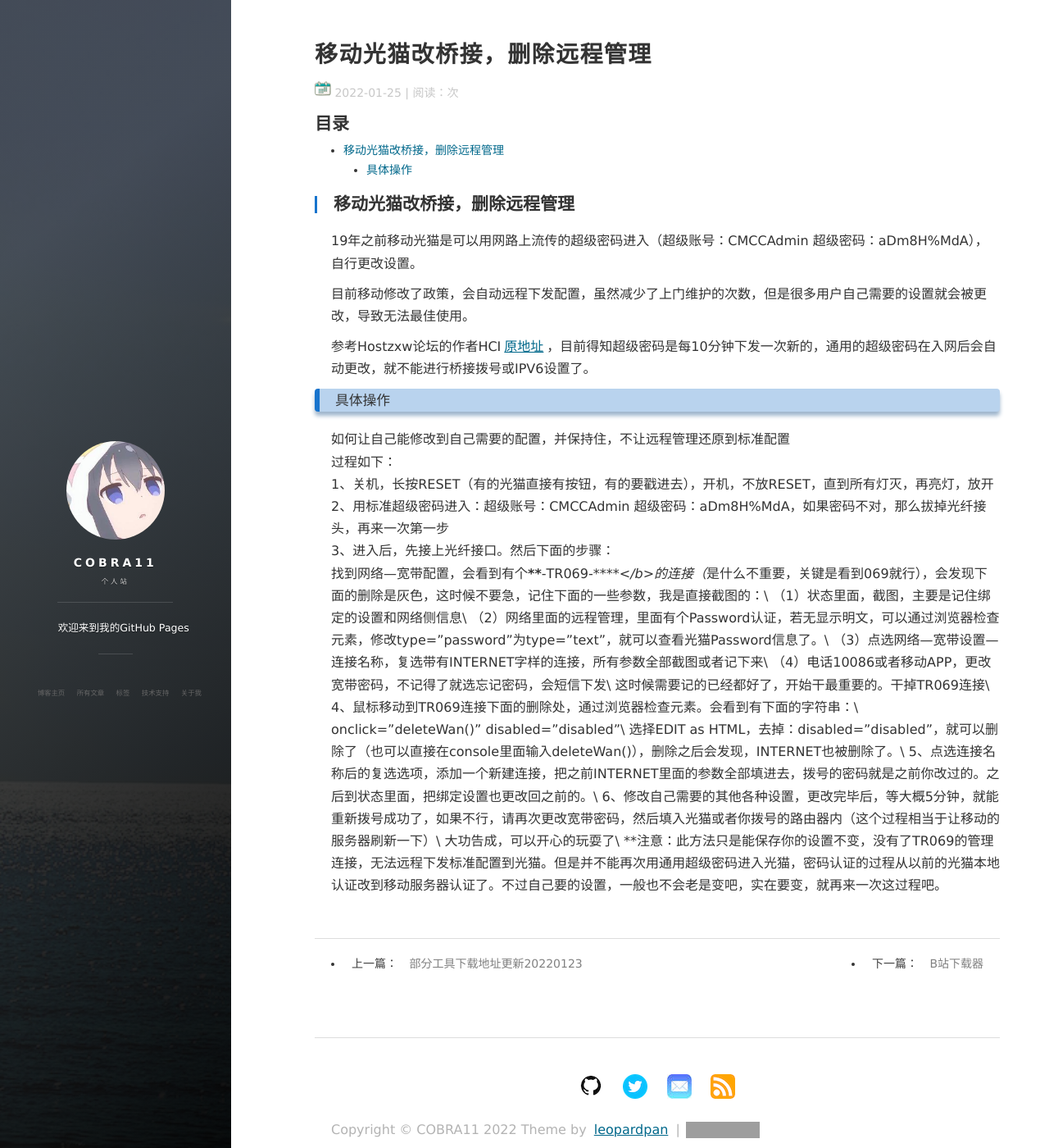
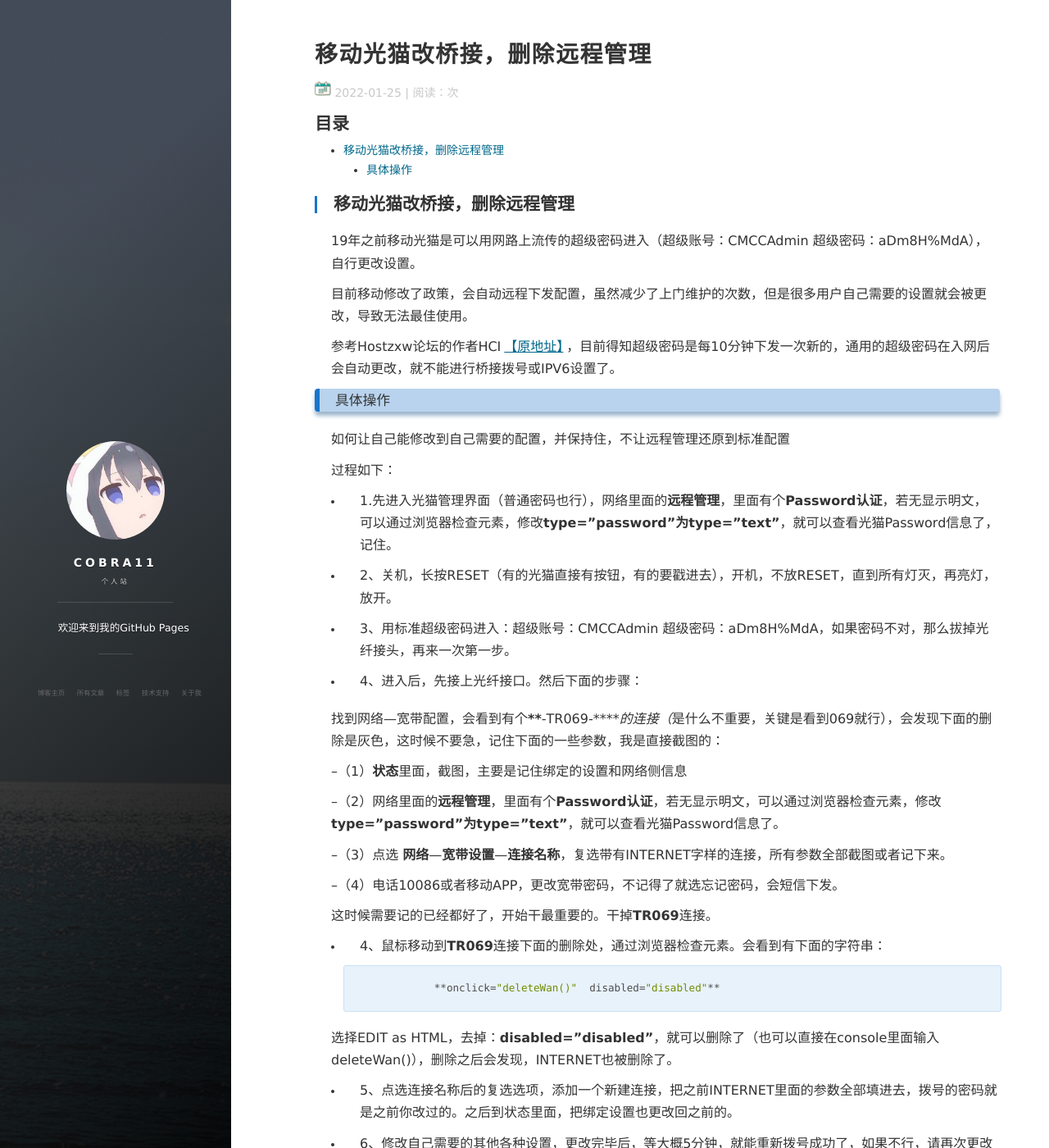
Before and after one commit to JackCobra11/JackCobra11.github.io, a Jekyll site: the page built from _posts/2022-01-25-CMCCmodem.md, in a window 1280 px wide and 1400 px high. Shown: the whole window at 82% size. Built offline with Jekyll 4.4.1, drawn with Linux system fonts in a browser that asks for light colours; nearby versions of some CDN libraries; comment, search, counter and statistics services are not loaded; some of the changed text lies outside the part shown; grey boxes are pictures that could not be loaded.

Commit message:
Update 2022-01-25-CMCCmodem.md

```diff
--- a/_posts/2022-01-25-CMCCmodem.md
+++ b/_posts/2022-01-25-CMCCmodem.md
@@ -12,24 +12,43 @@
 
 目前移动修改了政策，会自动远程下发配置，虽然减少了上门维护的次数，但是很多用户自己需要的设置就会被更改，导致无法最佳使用。
 
-参考Hostzxw论坛的作者HCI[原地址](https://hostzxw.com/242127340.html)，目前得知超级密码是每10分钟下发一次新的，通用的超级密码在入网后会自动更改，就不能进行桥接拨号或IPV6设置了。
+参考Hostzxw论坛的作者HCI[【原地址】](https://hostzxw.com/242127340.html)，目前得知超级密码是每10分钟下发一次新的，通用的超级密码在入网后会自动更改，就不能进行桥接拨号或IPV6设置了。
 
 ### 具体操作
-如何让自己能修改到自己需要的配置，并保持住，不让远程管理还原到标准配置\
-过程如下：\
-1、关机，长按RESET（有的光猫直接有按钮，有的要戳进去），开机，不放RESET，直到所有灯灭，再亮灯，放开\
-2、用标准超级密码进入：超级账号：CMCCAdmin 超级密码：aDm8H%MdA，如果密码不对，那么拔掉光纤接头，再来一次第一步\
-3、进入后，先接上光纤接口。然后下面的步骤：\
-     找到网络---宽带配置，会看到有个<b>******-TR069-*****</b>的连接（*是什么不重要，关键是看到069就行），会发现下面的删除是灰色，这时候不要急，记住下面的一些参数，我是直接截图的：\
-    （1）<b>状态</b>里面，截图，主要是记住绑定的设置和网络侧信息\
-    （2）网络里面的<b>远程管理</b>，里面有个<b>Password认证</b>，若无显示明文，可以通过浏览器检查元素，修改<b>type="password"</b>为<b>type="text"</b>，就可以查看光猫Password信息了。\
-    （3）点选<b>网络</b>---<b>宽带设置</b>---<b>连接名称</b>，复选带有INTERNET字样的连接，所有参数全部截图或者记下来\
-    （4）电话10086或者移动APP，更改宽带密码，不记得了就选忘记密码，会短信下发\
-这时候需要记的已经都好了，开始干最重要的。干掉<b>TR069</b>连接\
-4、鼠标移动到<b>TR069</b>连接下面的删除处，通过浏览器检查元素。会看到有下面的字符串：\
-                 <b>onclick="deleteWan()"  disabled="disabled"</b>\
-选择EDIT as HTML，去掉：<b>disabled="disabled"</b>，就可以删除了（也可以直接在console里面输入deleteWan()），删除之后会发现，INTERNET也被删除了。\
-5、点选连接名称后的复选选项，添加一个新建连接，把之前INTERNET里面的参数全部填进去，拨号的密码就是之前你改过的。之后到状态里面，把绑定设置也更改回之前的。\
-6、修改自己需要的其他各种设置，更改完毕后，等大概5分钟，就能重新拨号成功了，如果不行，请再次更改宽带密码，然后填入光猫或者你拨号的路由器内（这个过程相当于让移动的服务器刷新一下）\
-大功告成，可以开心的玩耍了\
-**注意：此方法只是能保存你的设置不变，没有了<b>TR069</b>的管理连接，无法远程下发标准配置到光猫。但是并不能再次用通用超级密码进入光猫，密码认证的过程从以前的光猫本地认证改到移动服务器认证了。不过自己要的设置，一般也不会老是变吧，实在要变，就再来一次这过程吧。
+如何让自己能修改到自己需要的配置，并保持住，不让远程管理还原到标准配置
+
+过程如下：
+
+- 1.先进入光猫管理界面（普通密码也行），网络里面的**远程管理**，里面有个**Password认证**，若无显示明文，可以通过浏览器检查元素，修改**type="password"为type="text"**，就可以查看光猫Password信息了，记住。
+
+- 2、关机，长按RESET（有的光猫直接有按钮，有的要戳进去），开机，不放RESET，直到所有灯灭，再亮灯，放开。
+
+- 3、用标准超级密码进入：超级账号：CMCCAdmin 超级密码：aDm8H%MdA，如果密码不对，那么拔掉光纤接头，再来一次第一步。
+
+- 4、进入后，先接上光纤接口。然后下面的步骤：
+
+找到网络---宽带配置，会看到有个******-TR069-*****的连接（*是什么不重要，关键是看到069就行），会发现下面的删除是灰色，这时候不要急，记住下面的一些参数，我是直接截图的：
+
+--（1）**状态**里面，截图，主要是记住绑定的设置和网络侧信息
+
+--（2）网络里面的**远程管理**，里面有个**Password认证**，若无显示明文，可以通过浏览器检查元素，修改**type="password"为type="text"**，就可以查看光猫Password信息了。
+
+--（3）点选 **网络**---**宽带设置**---**连接名称**，复选带有INTERNET字样的连接，所有参数全部截图或者记下来。
+
+--（4）电话10086或者移动APP，更改宽带密码，不记得了就选忘记密码，会短信下发。
+
+这时候需要记的已经都好了，开始干最重要的。干掉**TR069**连接。
+
+- 4、鼠标移动到**TR069**连接下面的删除处，通过浏览器检查元素。会看到有下面的字符串：
+
+                 **onclick="deleteWan()"  disabled="disabled"**
+
+选择EDIT as HTML，去掉：**disabled="disabled"**，就可以删除了（也可以直接在console里面输入deleteWan()），删除之后会发现，INTERNET也被删除了。
+
+- 5、点选连接名称后的复选选项，添加一个新建连接，把之前INTERNET里面的参数全部填进去，拨号的密码就是之前你改过的。之后到状态里面，把绑定设置也更改回之前的。
+
+- 6、修改自己需要的其他各种设置，更改完毕后，等大概5分钟，就能重新拨号成功了，如果不行，请再次更改宽带密码，然后填入光猫或者你拨号的路由器内（这个过程相当于让移动的服务器刷新一下）。
+
+大功告成，可以开心的玩耍了。
+
+**注意**：此方法只是能保存你的设置不变，没有了**TR069**的管理连接，无法远程下发标准配置到光猫。但是并不能再次用通用超级密码进入光猫，密码认证的过程从以前的光猫本地认证改到移动服务器认证了。不过自己要的设置，一般也不会老是变吧，实在要变，就再来一次这过程吧。
```
